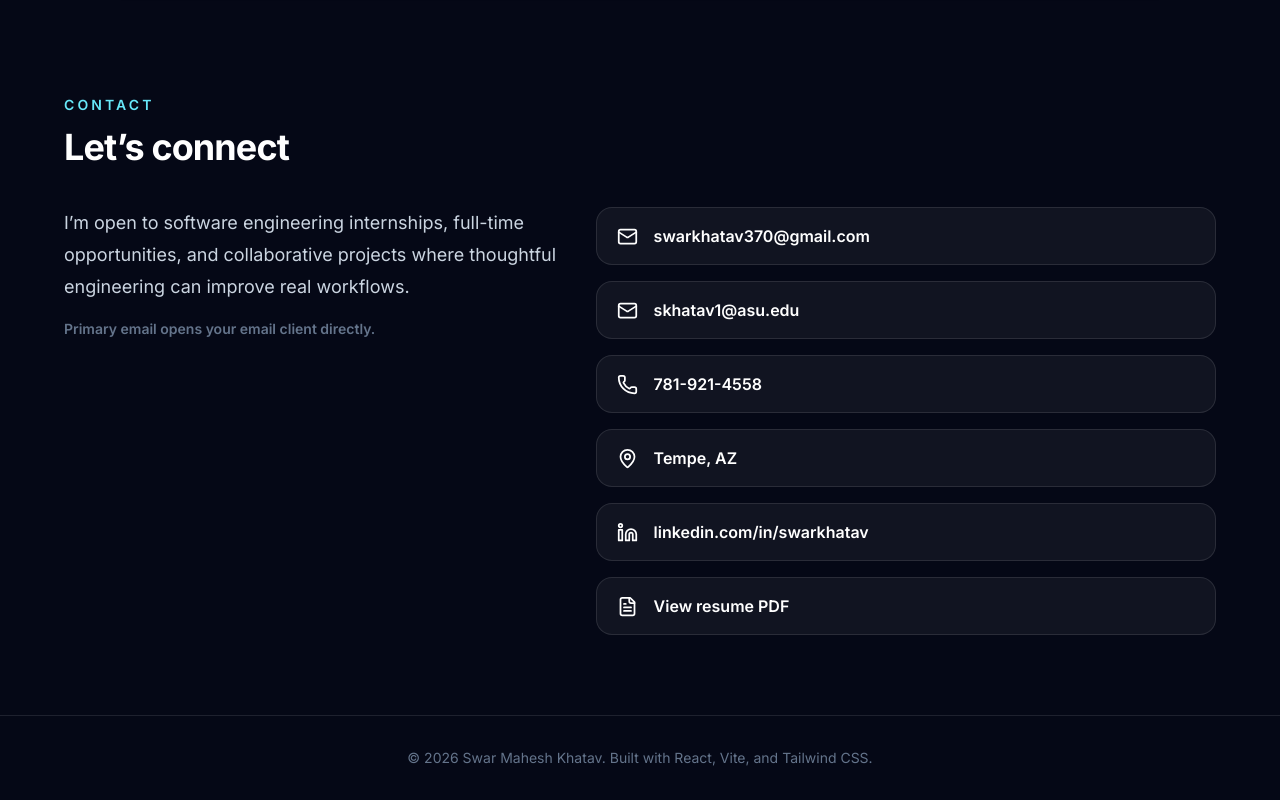
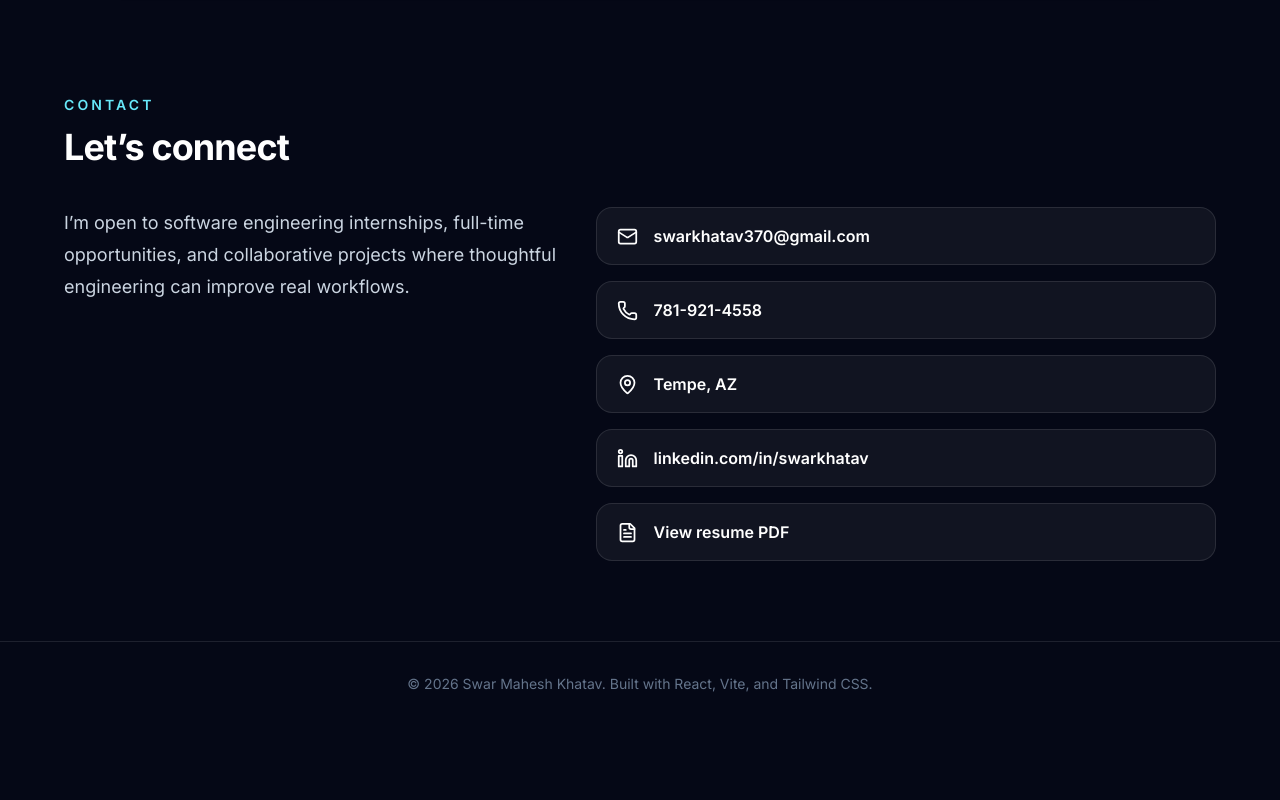
Before and after one commit to skhatav1/Personal-Website, a React (Vite) app: page / in a window 1280 px wide. Shown: the part 8791-9591 px from the top of the page. After the commit the page ends 9517 px from the top, so only its background shows below. Built offline with nearby package versions, Linux system fonts and the light colour scheme.

Commit message:
Fix contact email link

```diff
--- a/src/components/Contact.tsx
+++ b/src/components/Contact.tsx
@@ -10,16 +10,11 @@ export function Contact() {
           <p className="text-lg leading-8 text-slate-300">
             I’m open to software engineering internships, full-time opportunities, and collaborative projects where thoughtful engineering can improve real workflows.
           </p>
-          <p className="mt-4 text-sm font-semibold text-slate-500">Primary email opens your email client directly.</p>
         </div>
         <div className="grid gap-4">
-          <a href={emailHref} className="contact-link">
+          <a href={emailHref} target="_blank" rel="noreferrer" className="contact-link">
             <Mail size={21} />
             <span>{contact.email}</span>
-          </a>
-          <a href={`mailto:${contact.alternateEmail}`} className="contact-link">
-            <Mail size={21} />
-            <span>{contact.alternateEmail}</span>
           </a>
           <a href={`tel:${contact.phone}`} className="contact-link">
             <Phone size={21} />
--- a/src/components/Hero.tsx
+++ b/src/components/Hero.tsx
@@ -23,7 +23,7 @@ export function Hero() {
               <MapPin size={16} className="text-cyan-300" />
               {contact.location}
             </span>
-            <a href={emailHref} className="inline-flex items-center gap-2 transition hover:text-cyan-200">
+            <a href={emailHref} target="_blank" rel="noreferrer" className="inline-flex items-center gap-2 transition hover:text-cyan-200">
               <Mail size={16} className="text-cyan-300" />
               {contact.email}
             </a>
@@ -32,7 +32,7 @@ export function Hero() {
             <a href="#projects" className="btn-primary">
               View Projects <ArrowDown size={18} />
             </a>
-            <a href={emailHref} className="btn-secondary">
+            <a href={emailHref} target="_blank" rel="noreferrer" className="btn-secondary">
               Contact Me <Mail size={18} />
             </a>
             <a href={contact.resume} target="_blank" rel="noreferrer" className="btn-secondary">
--- a/src/data.ts
+++ b/src/data.ts
@@ -1,15 +1,14 @@
 export const contact = {
   email: 'swarkhatav370@gmail.com',
-  alternateEmail: 'skhatav1@asu.edu',
   phone: '781-921-4558',
   location: 'Tempe, AZ',
   linkedin: 'https://www.linkedin.com/in/swarkhatav/',
   resume: '/Swar_Khatav_Resume_SWE.pdf',
 };
 
-export const emailHref = `mailto:${contact.email}?subject=${encodeURIComponent('Portfolio Inquiry')}&body=${encodeURIComponent(
-  'Hi Swar,\n\nI came across your portfolio and wanted to connect.\n\n',
-)}`;
+export const emailHref = `https://mail.google.com/mail/?view=cm&fs=1&to=${encodeURIComponent(
+  contact.email,
+)}&su=${encodeURIComponent('Portfolio Inquiry')}&body=${encodeURIComponent('Hi Swar,\n\nI came across your portfolio and wanted to connect.\n\n')}`;
 
 export const experiences = [
   {
```
